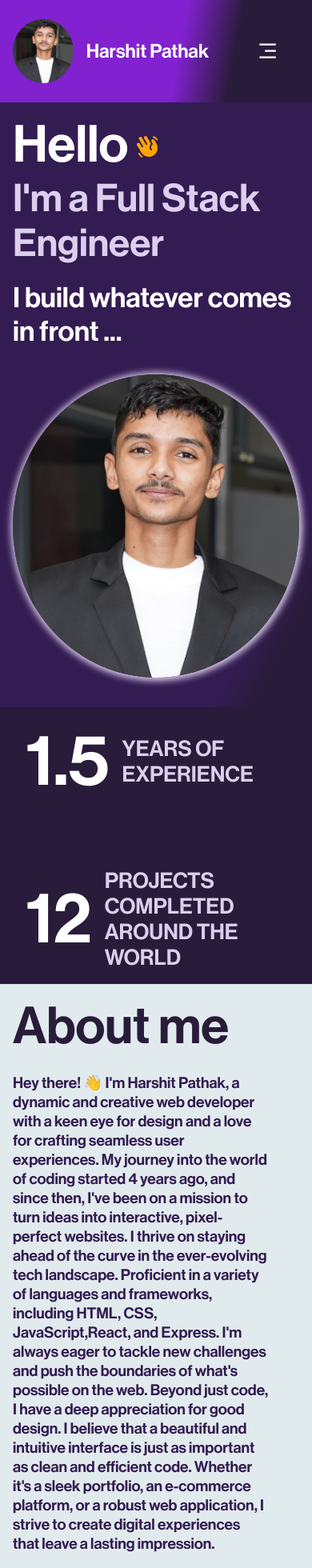
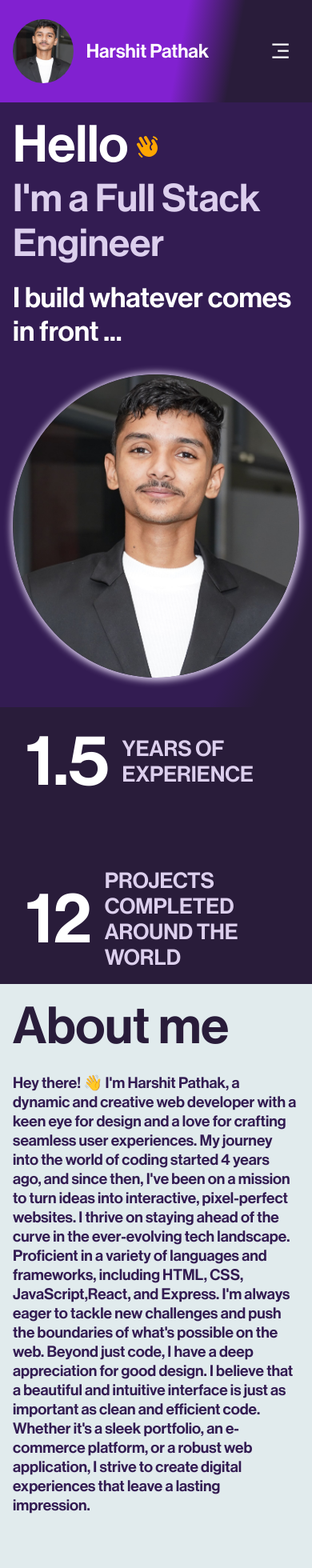
Before and after one commit to HarshitPathak-02/MyOfficialPortfolio, a React (Create React App) app: page / in a window 390 px wide. Shown: the top 1960 px of the page at 80% size. Built offline with nearby package versions, Linux system fonts and the light colour scheme.

Commit message:
responsive-update7

```diff
--- a/src/Components/Aboutme/about.css
+++ b/src/Components/Aboutme/about.css
@@ -32,7 +32,9 @@
     #aboutme p {
         font-size: 1.2rem;
         line-height: 1.5rem;
-        width: 20rem;
+    }
+    .aboutme_desc {
+        width: 100%;
     }
 
 }
--- a/src/Components/Footer/footer.css
+++ b/src/Components/Footer/footer.css
@@ -78,12 +78,17 @@
 
 
 @media (max-width:600px){
+    #footers {
+        text-align: center;
+    }
     #footers #buildh1 {
         font-size: 1.3rem;
         white-space: nowrap;
+        width: 100%;
     }
     #footers h3 {
         font-size: 1.7rem;
+        width: 100%;
     }
     .int-boxes {
         gap: 0.3rem;
--- a/src/Components/Navbar/Navbar.jsx
+++ b/src/Components/Navbar/Navbar.jsx
@@ -30,7 +30,7 @@ const Navbar = () => {
       })
       gsap.to("#close",{
         display:"block",
-        duration:0.2
+        duration:0.2,
       })
       tl.play()
     })
--- a/src/Components/Navbar/navbar.css
+++ b/src/Components/Navbar/navbar.css
@@ -75,6 +75,7 @@
 @media (max-width:600px) {
     .navbar {
         height: 8rem;
+        justify-content: space-between;
     }
     .navbar_left {
         margin-left: 0rem;
@@ -88,7 +89,7 @@
     }
     #menu {
         display: block;
-        margin-left: 13rem;
+        margin-left: 15rem;
     }
     #pic {
         height: 5rem;
--- a/src/Components/Projects/project.css
+++ b/src/Components/Projects/project.css
@@ -28,9 +28,8 @@
 }
 
 .project_card:hover {
-    scale: 1.1;
+    box-shadow: 0.08rem 0.08rem 1rem 0.5rem #291c3a ;
     transition: 0.5s;
-    margin: 2rem;
 }
 
 .project_card h3 {
@@ -107,12 +106,12 @@
     }
     .project_card {
         height: 30rem;
-        width: 20rem;
+        width: 100%;
         border-radius: 1.2rem;
         padding: 0.8rem;
     }
     .project_card img {
-        width: 18rem;
+        width: calc(100% - 1rem);
         border-radius: 1.5rem;
     }
     .project_card h2 {
```
